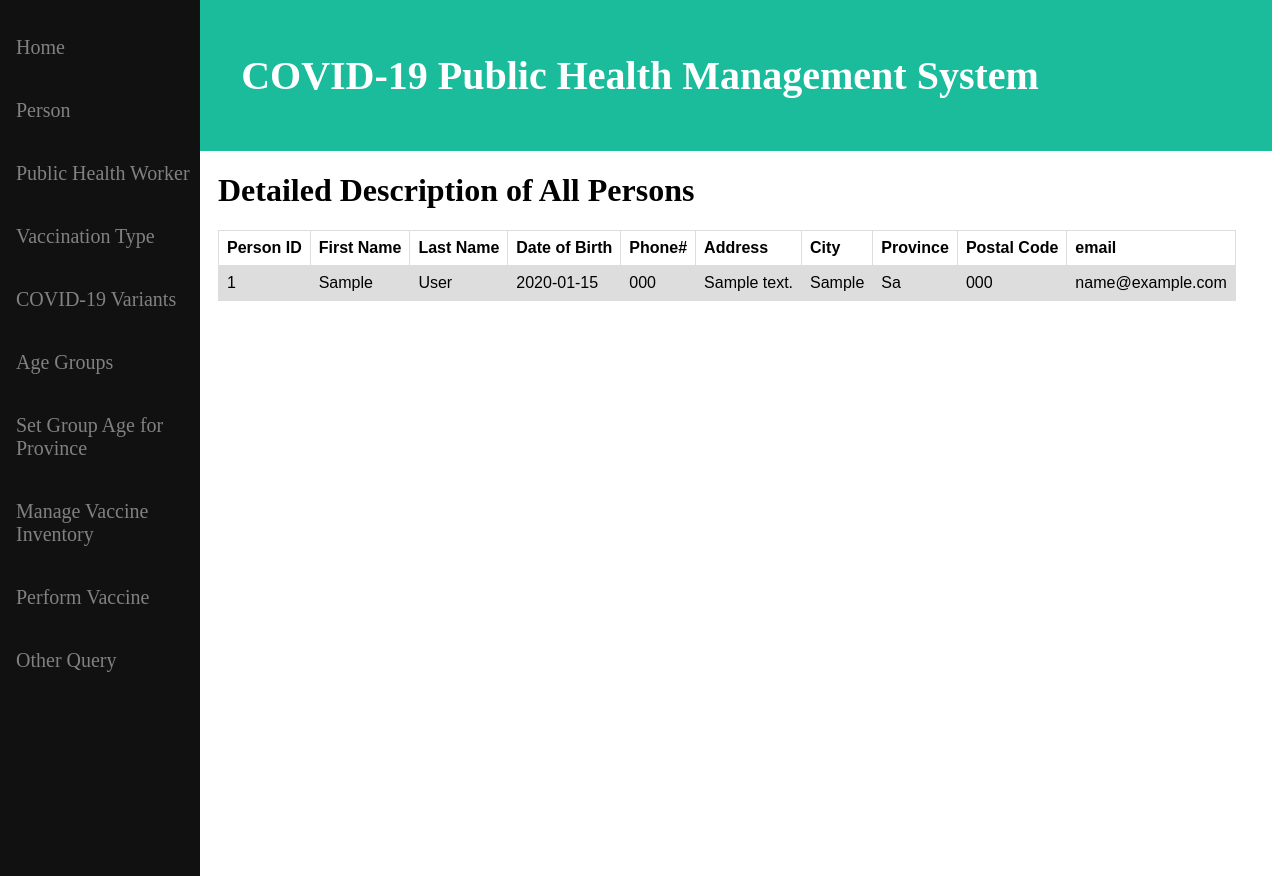
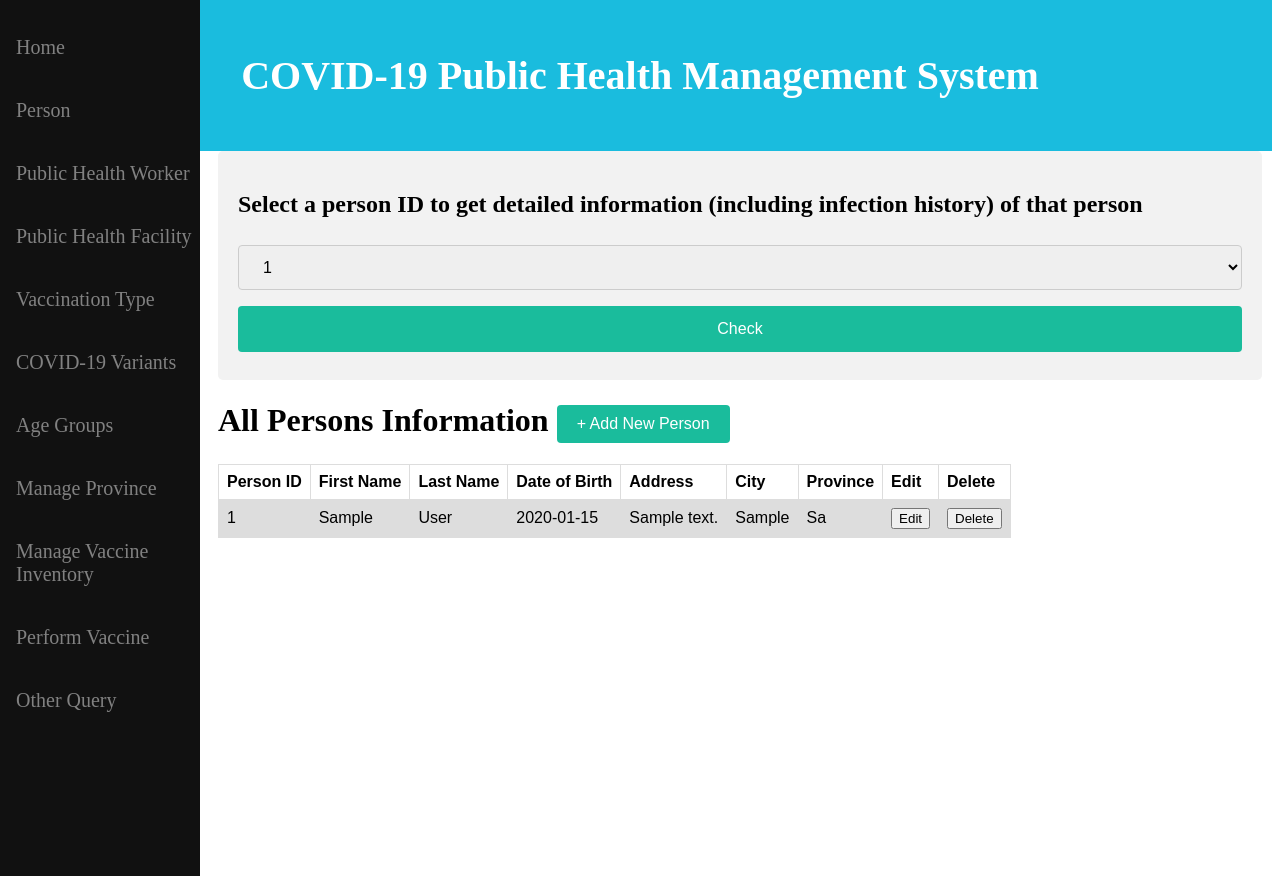
Before and after one commit to shushengfuqin/comp353_s21, a PHP site: page /api/person/read.php in a window 1280 px wide. Run offline with PHP 8.4, Linux system fonts and the light colour scheme; tables that the repository leaves empty hold one stand-in row (values such as "Sample post").

Commit message:
problem with person.php and readone

```diff
--- a/api/person/read.php
+++ b/api/person/read.php
@@ -2,6 +2,7 @@
 <html>
 <head>
   <link rel="stylesheet" href="../../includes/style.css">
+  <title>Manage Person</title>
 </head>
 <body>
 
@@ -11,13 +12,14 @@
 
 <!-- menu -->
 <div class="sidebar">
-  <a href="">Home</a>
-  <a href="#" class = "active">Person</a>
+  <a href="../../index.php">Home</a>
+  <a href="#">Person</a>
   <a href="#">Public Health Worker</a>
+  <a href="#">Public Health Facility</a>
   <a href="#">Vaccination Type</a>
   <a href="#">COVID-19 Variants</a>
   <a href="#">Age Groups</a>
-  <a href="#">Set Group Age for Province</a>
+  <a href="#">Manage Province</a>
   <a href="#">Manage Vaccine Inventory</a>
   <a href="#">Perform Vaccine</a>
   <a href="#">Other Query</a>
@@ -46,36 +48,88 @@
 
   // Check if any persons
   if($num > 0) {
-    echo '<h1> Detailed Description of All Persons </h1>';
+
+    // store the result in an array
+    $person_arr = array();
+    while($row = $result->fetch(PDO::FETCH_ASSOC)) {
+      extract($row);
+
+      $person_item = array(
+        'p_id' => $p_id,
+        'first_name' => $first_name,
+        'last_name' => $last_name,
+        'dob' => $dob,
+        'phone' => $phone,
+        'address' => $address,
+        'city' => $city,
+        'province' => $province,
+        'postal_code' => $postal_code,
+        'email' => $email
+      );
+      array_push($person_arr, $person_item);
+    }
+
+    // this section is to select one person and get the detailed information (including infection history) for that person
+    echo "<div class='box'>";
+    echo "<form method='get' action='readone.php'>";
+    echo "<h2> Select a person ID to get detailed information (including infection history) of that person </h2>";
+    echo "<select name='p_id'>";
+    foreach($person_arr as $person){
+      echo "<option value=". $person['p_id'] .">" . $person['p_id']. "</option>";
+    }
+    echo "</option>";
+    echo "<input type='submit' value='Check'>";
+    echo "</form>";
+    echo "</div>";
+    // ************ end of reading one person ************
+
+
+    // button to add a new person
+    echo "<h1 style='display: inline-block margin: 0'> All Persons Information <a href='create.php'> <button class='header-button'> + Add New Person </button> </a> </h1>";
+
+    // begin listing all persons
     echo '<table>';
     echo '<tr>';
     echo '<th> Person ID </th>';
     echo '<th> First Name </th>';
     echo '<th> Last Name </th>';
     echo '<th> Date of Birth </th>';
-    echo '<th> Phone# </th>';
+    // echo '<th> Phone# </th>';
     echo '<th> Address </th>';
     echo '<th> City </th>';
     echo '<th> Province </th>';
-    echo '<th> Postal Code</th>';
-    echo '<th> email </th>';
+    // echo '<th> Postal Code</th>';
+    // echo '<th> email </th>';
+    echo '<th> Edit </th>';
+    echo '<th> Delete </th>';
     echo '</tr>';
 
-    while($row = $result->fetch(PDO::FETCH_ASSOC)) {
-      extract($row);
+    foreach($person_arr as $person) {
       echo '<tr>';
-      echo '<td>'. $p_id .'</td>';
-      echo '<td>'. $first_name .'</td>';
-      echo '<td>'. $last_name .'</td>';
-      echo '<td>'. $dob .'</td>';
-      echo '<td>'. $phone .'</td>';
-      echo '<td>'. $address .'</td>';
-      echo '<td>'. $city .'</td>';
-      echo '<td>'. $province .'</td>';
-      echo '<td>'. $postal_code .'</td>';
-      echo '<td>'. $email .'</td>';
+      echo '<td>'. $person['p_id'] .'</td>';
+      echo '<td>'. $person['first_name'] .'</td>';
+      echo '<td>'. $person['last_name'] .'</td>';
+      echo '<td>'. $person['dob'] .'</td>';
+      // echo '<td>'. $person['phone'] .'</td>';
+      echo '<td>'. $person['address'] .'</td>';
+      echo '<td>'. $person['city'] .'</td>';
+      echo '<td>'. $person['province'] .'</td>';
+      // echo '<td>'. $person['postal_code'] .'</td>';
+      // echo '<td>'. $person['email'] .'</td>';
+
+      /* delete and edit button for the person - requires two separate forms */
+      echo "<td>";
+      echo "<form method='get' action='update.php'>";
+      echo "<button type='submit' name='edit' value='". $person['p_id'] ."'> Edit</button>";
+      echo "</form> </td>";
+
+      echo "<td>";
+      echo "<form method='get' action='delete.php'>";
+      echo "<button type='submit' name='delete' value='". $person['p_id'] ."'> Delete</button>";
+      echo "</form> </td>";
       echo '</tr>';
     }
+
     echo '</table>';
 
   }
--- a/includes/header.php
+++ b/includes/header.php
@@ -14,7 +14,7 @@ body {
 .header {
   padding: 25px;
   text-align: center;
-  background: #1abc9c;
+  background: #1abcde;
   color: white;
   font-size: 20px;
 }
--- a/includes/style.css
+++ b/includes/style.css
@@ -11,6 +11,10 @@ td, th {
 }
 
 tr:nth-child(even) {
+  background-color: #dddddd;
+}
+
+dd:hover {
   background-color: #dddddd;
 }
 
@@ -41,6 +45,7 @@ tr:nth-child(even) {
   color: #f1f1f1;
 }
 
+
 /* Style the main content */
 .main {
   margin-left: 200px; /* Same as the width of the sidenav */
@@ -52,3 +57,53 @@ tr:nth-child(even) {
   .sidebar {padding-top: 15px;}
   .sidebar a {font-size: 18px;}
 }
+
+input[type=submit] {
+  width: 100%;
+  background-color: #1abc9c;
+  color: white;
+  padding: 14px 20px;
+  margin: 8px 0;
+  border: none;
+  border-radius: 4px;
+  cursor: pointer;
+    font-size: 16px;
+}
+
+input[type=submit]:hover {
+  filter: brightness(110%)
+}
+
+input[type=text], select {
+  width: 100%;
+  padding: 12px 20px;
+  margin: 8px 0;
+  display: inline-block;
+  border: 1px solid #ccc;
+  border-radius: 4px;
+  box-sizing: border-box;
+    font-size: 16px;
+}
+
+.box {
+  border-radius: 5px;
+  background-color: #f2f2f2;
+  padding: 20px;
+}
+
+.header-button {
+  position:relative;
+  background-color: #1abc9c;
+  color: white;
+  text-align: center;
+  vertical-align: middle;
+  font-size: 16px;
+  cursor: pointer;
+  padding:10px 20px 10px 20px;
+  margin:0px 20px 0px 0px;
+  border: none;
+  border-radius: 4px;
+}
+.header-button:hover{
+  filter:brightness(110%)
+}
--- a/models/Person.php
+++ b/models/Person.php
@@ -15,6 +15,8 @@
         public $province;
         public $postal_code;
         public $email;
+        // added a infection history here
+        public $infection;
 
         //Constructor with DB
         public function __construct($db) {
@@ -61,6 +63,12 @@
             $this->province = $row['province'];
             $this->postal_code = $row['postal_code'];
             $this->email = $row['email'];
+
+            // create another query for infection history
+            $query = "SELECT * FROM infection WHERE p_id=? LIMIT 0,1";
+            $stmt = $this->conn->prepare($query);
+            $stmt->bindParam(1, $this->p_id);
+            $infection = $stmt->execute();
         }
 
         //create person 还有问题
```
Also changed, not shown: api/person/readone.php (+6 -3 lines), index.php (added, +81 -0 lines).
